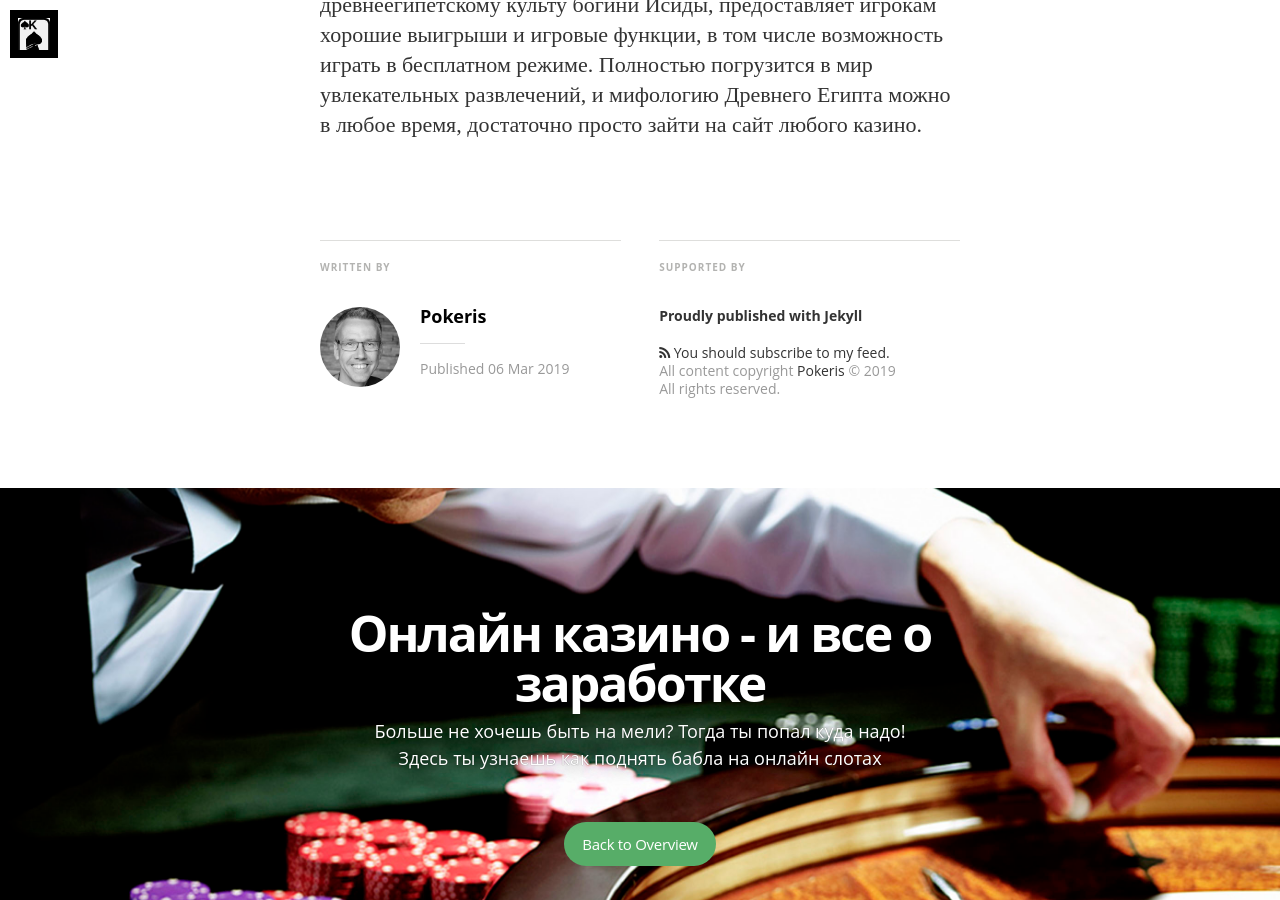
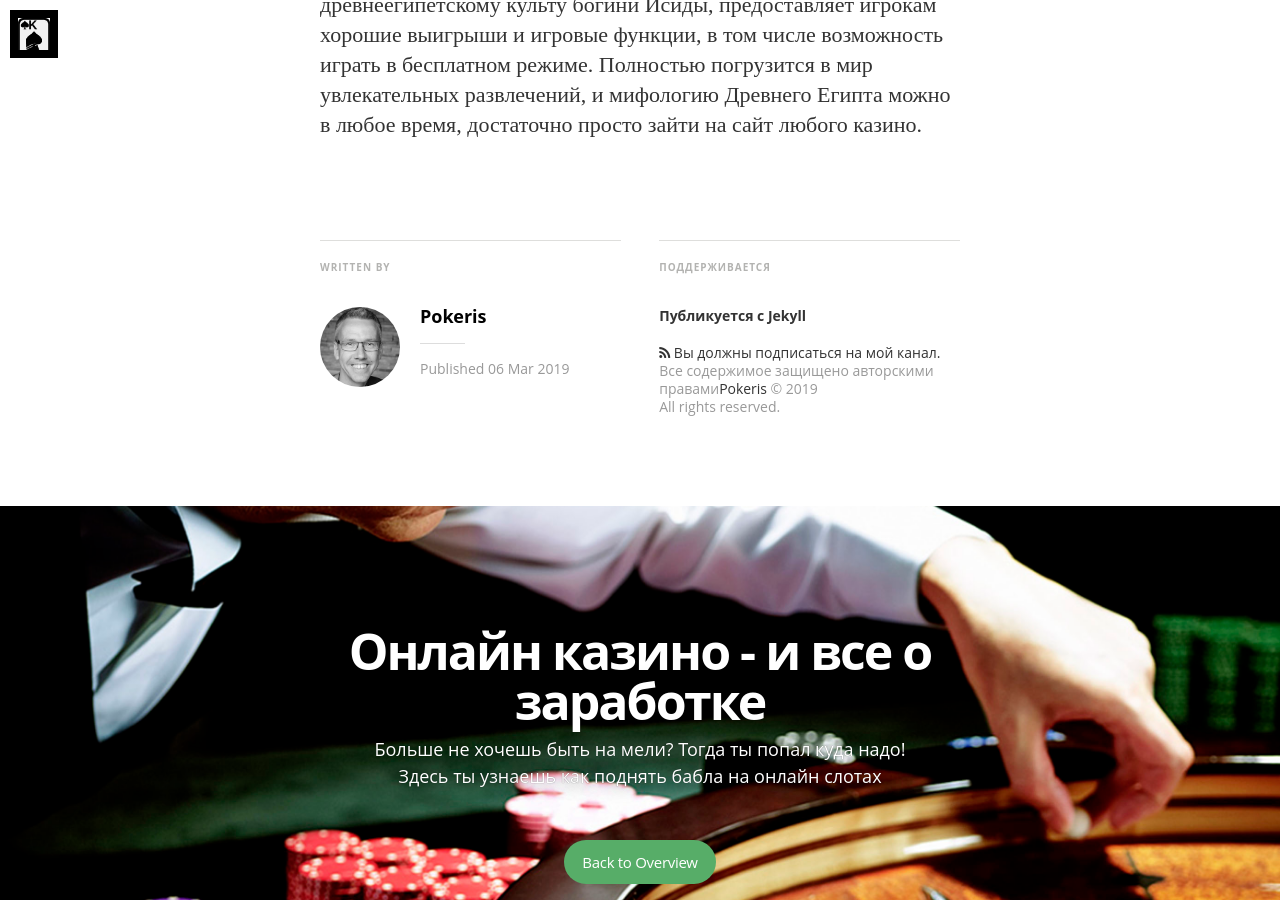
Before and after one commit to jesikalavis/jesikalavis.github.io, a Jekyll site: the page built from _posts/2019-03-06-Mega-Moolah-isis.md, in a window 1280 px wide and 900 px high, scrolled down 2385 px. Built offline with Jekyll 4.4.1, drawn with Linux system fonts in a browser that asks for light colours; nearby versions of some CDN libraries; some web fonts are replaced.

Commit message:
Update post.html

```diff
--- a/_layouts/post.html
+++ b/_layouts/post.html
@@ -78,12 +78,12 @@
           </div>
           {{/post}}
           <div class="isRight">
-            <h5 class="index-headline featured"><span>Supported by</span></h5>
+            <h5 class="index-headline featured"><span>Поддерживается</span></h5>
             <footer class="site-footer">
-              <section class="poweredby">Proudly published with <a href="http://jekyllrb.com"> Jekyll</a></section>
-              <a class="subscribe" href="{{ "/feed.xml" | prepend: site.baseurl }}"> <span class="tooltip"> <i class="fa fa-rss"></i> You should subscribe to my feed.</span></a>
+              <section class="poweredby">Публикуется с <a href="http://jekyllrb.com"> Jekyll</a></section>
+              <a class="subscribe" href="{{ "/feed.xml" | prepend: site.baseurl }}"> <span class="tooltip"> <i class="fa fa-rss"></i> Вы должны подписаться на мой канал.</span></a>
               <div class="inner">
-                <section class="copyright">All content copyright <a href="{{@blog.url}}/">{{site.author}}</a> &copy; {{ site.time | date: '%Y' }}<br>All rights reserved.</section>
+                <section class="copyright">Все содержимое защищено авторскими правами<a href="{{@blog.url}}/">{{site.author}}</a> &copy; {{ site.time | date: '%Y' }}<br>All rights reserved.</section>
               </div>
             </footer>
           </div>
```
